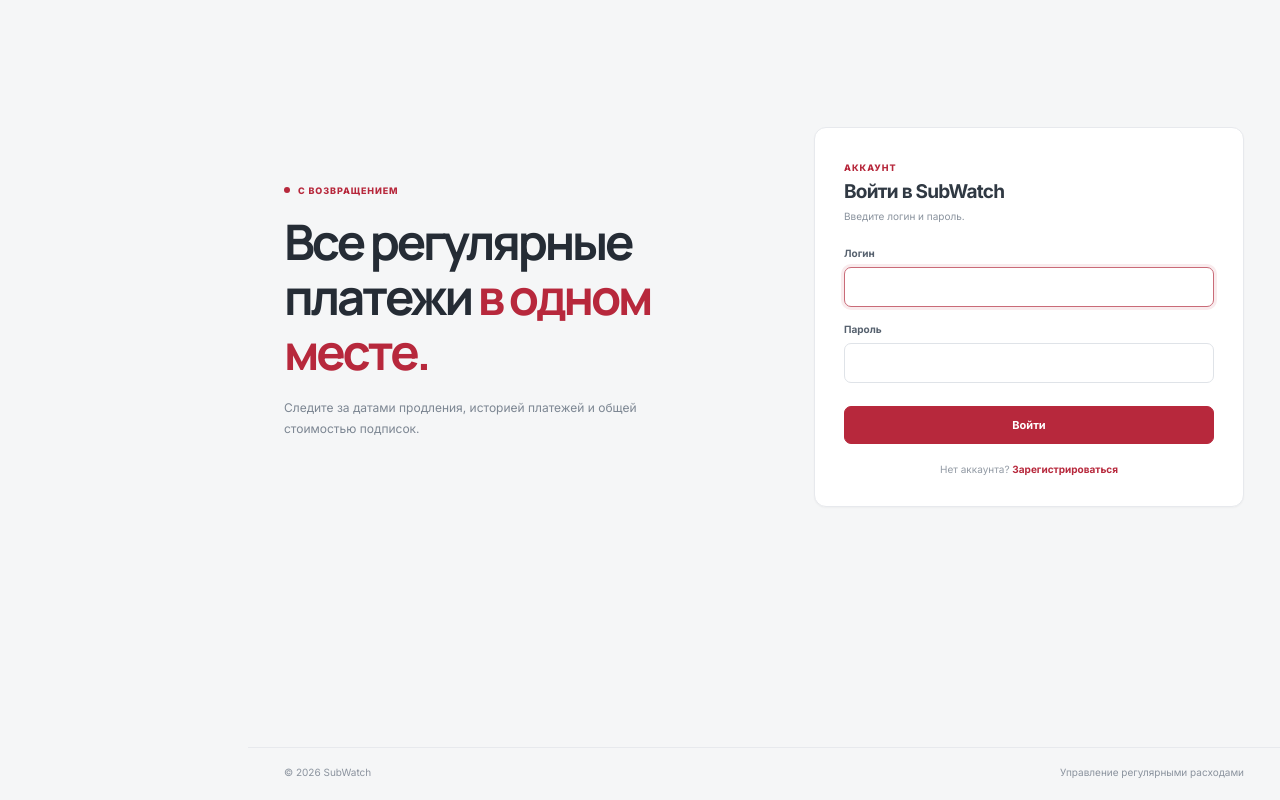
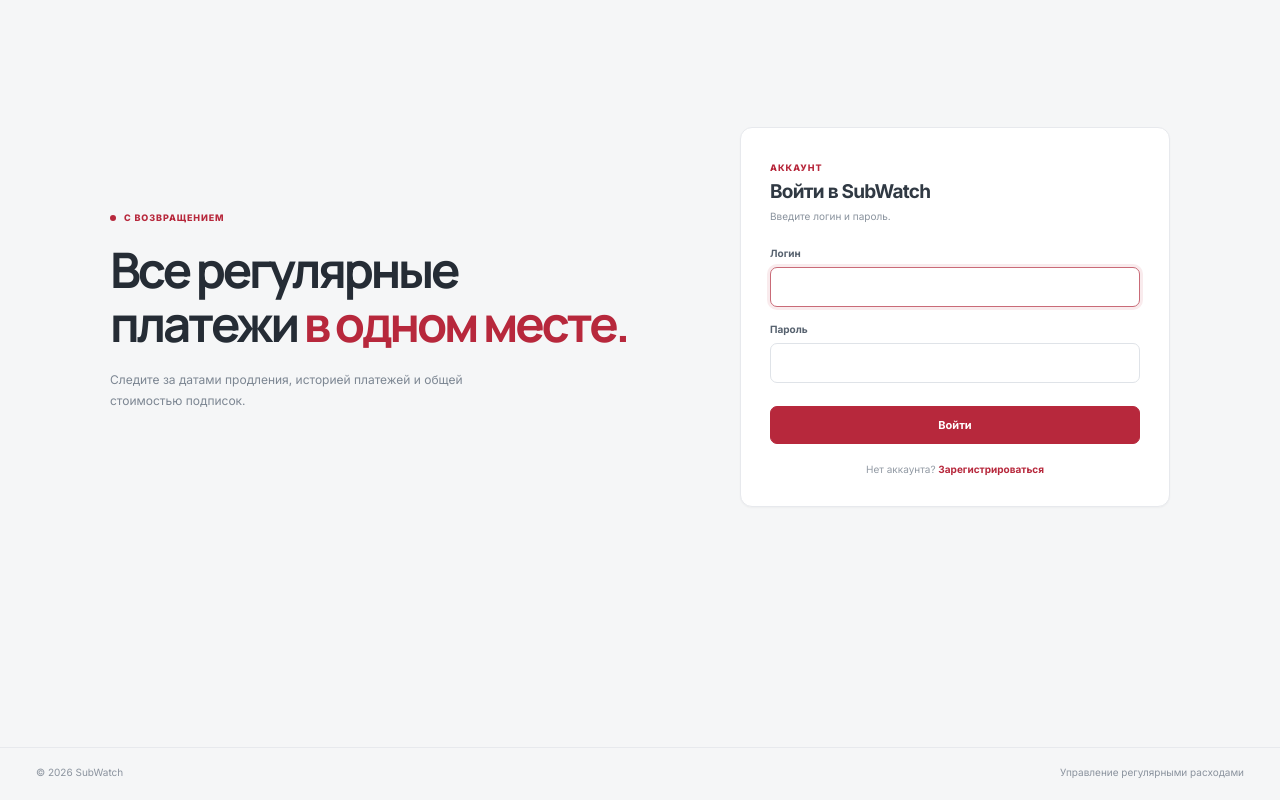
Before and after one commit to karimover/subwatch, a Django app: page /accounts/login/?next=/analytics/ in a window 1280 px wide. Shown: the part 72-872 px from the top of the page. Run offline with Django 5.2, Linux system fonts and the light colour scheme.

Commit message:
Fix public pages full-width layout

```diff
--- a/static/css/app.css
+++ b/static/css/app.css
@@ -47,6 +47,7 @@ button:focus-visible, a:focus-visible, input:focus-visible, select:focus-visible
 .app-shell { min-height: 100vh; }
 .authenticated .app-shell { display: flex; }
 .workspace-main { min-width: 0; min-height: 100vh; display: flex; flex: 1; flex-direction: column; margin-left: var(--sidebar-width); }
+.guest .workspace-main { margin-left: 0; width: 100%; }
 .app-container { width: 100%; max-width: 1370px; padding-right: 36px; padding-left: 36px; }
 .app-main { flex: 1; padding: 32px 0 56px; }
 .app-footer {
```
